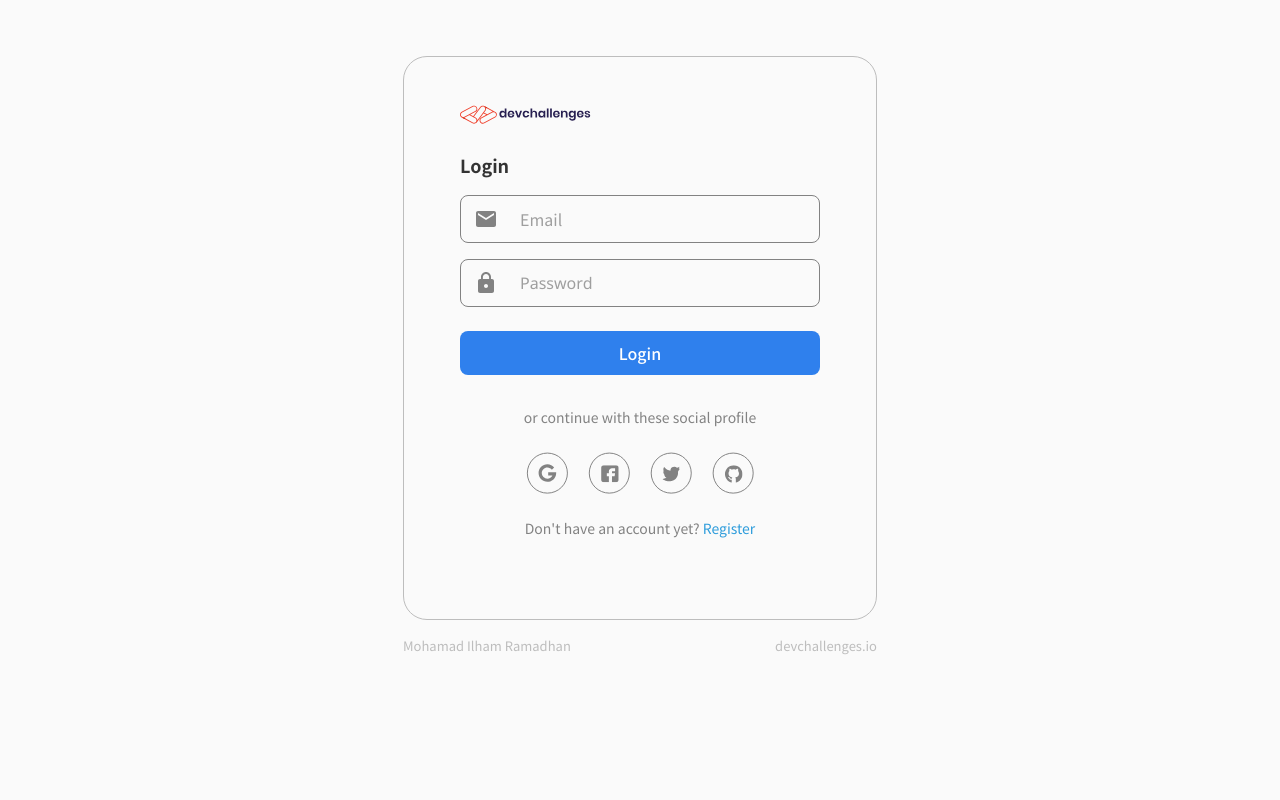
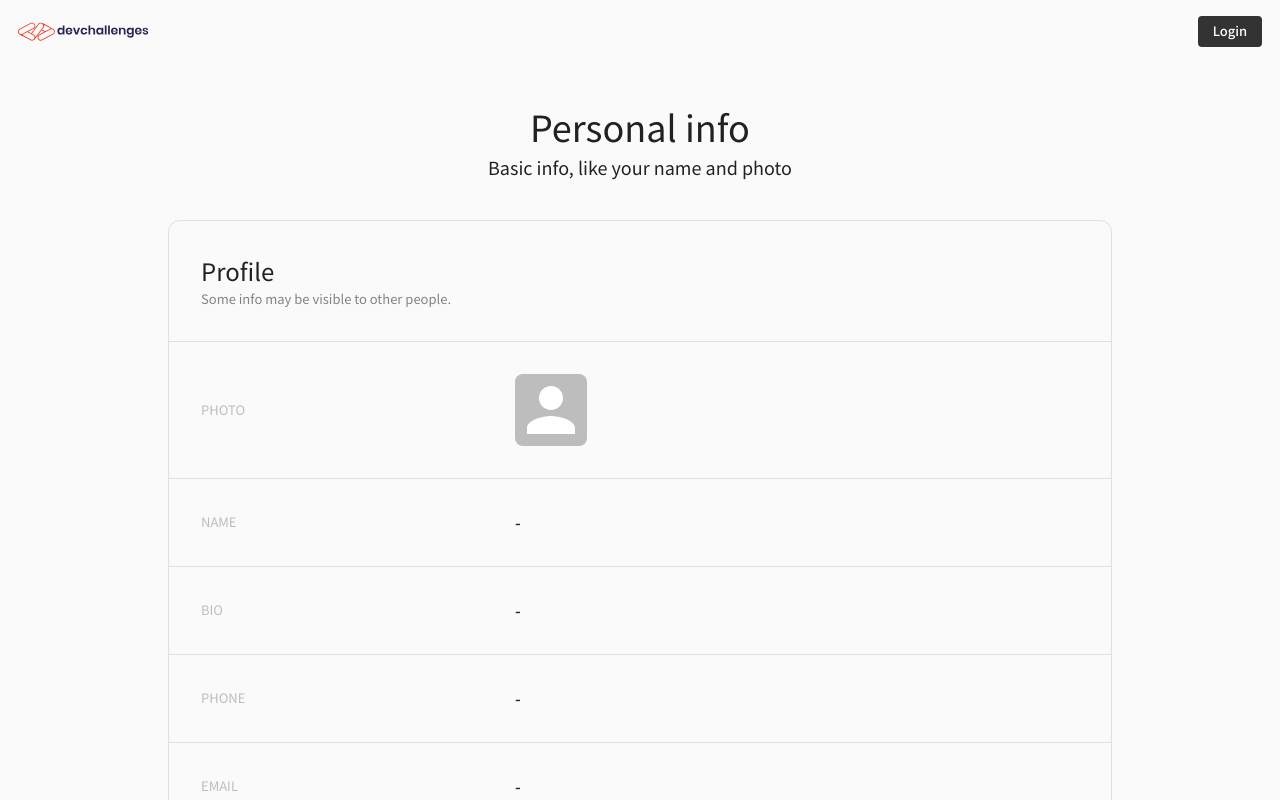
Before and after one commit to Mohamad-Ilham-Ramadhan/authentication-app, a React app: page /#/profile/1 in a window 1280 px wide. Before the commit this address led to /#/login. Shown: the top 800 px of the page. Built offline with nearby package versions, Linux system fonts and the light colour scheme; no server answers; sample sign-in values are in the browser's storage.

Commit message:
add login button on Header when there is no signed in user

```diff
--- a/src/components/Header.jsx
+++ b/src/components/Header.jsx
@@ -1,6 +1,6 @@
 import React, { useState, useEffect } from "react";
 import { connect } from "react-redux";
-import { useHistory } from "react-router-dom";
+import { useHistory, Link } from "react-router-dom";
 import clsx from "clsx";
 import { makeStyles, useTheme } from "@material-ui/core/styles";
 import Popover from "@material-ui/core/Popover";
@@ -16,6 +16,7 @@ import logo from "../assets/images/logo.svg";
 import profileImg from "../assets/images/profile.jpg";
 import ArrowDropDownIcon from "@material-ui/icons/ArrowDropDown";
 import PersonIcon from "@material-ui/icons/Person";
+import Button from "@material-ui/core/Button";
 // actions
 import logout from "../config/redux/actions/logout";
 
@@ -102,17 +103,28 @@ const useStyles = makeStyles((theme) => ({
       display: "inline-block",
     },
   },
+  login: {
+    marginLeft: "auto",
+    "&:hover": {
+      textDecoration: "none",
+    },
+    "& .MuiButton-root": {
+      backgroundColor: theme.palette.neutral.darkGray,
+      color: "white",
+      "&:hover": {
+        backgroundColor: "black",
+      },
+    },
+  },
 }));
 
 function Header({ className, isLogin, logout, user }) {
   const styles = useStyles();
   const history = useHistory();
   const [anchorEl, setAnchorEl] = useState(null);
-  useEffect(() => {
-    if (!isLogin) {
-      history.push("/login");
-    }
-  }, [isLogin]);
+  const open = Boolean(anchorEl);
+  const id = open ? "simple-popover" : undefined;
+
   const handleClick = (event) => {
     setAnchorEl(event.currentTarget);
   };
@@ -123,14 +135,20 @@ function Header({ className, isLogin, logout, user }) {
   function handleLogout() {
     logout();
   }
-  const open = Boolean(anchorEl);
-  const id = open ? "simple-popover" : undefined;
+  function handleClickLogin() {
+    history.push(`/login`);
+  }
   return (
     <header className={clsx(styles.root, className)}>
       <img src={logo} alt="" />
+      {isLogin ? (
         <div className={styles.menu} onClick={handleClick} role="button">
           <div className="profile-img">
-          {user.photoUrl ? <img src={user.photoUrl} alt="" /> : <PersonIcon />}
+            {user.photoUrl ? (
+              <img src={user.photoUrl} alt="" />
+            ) : (
+              <PersonIcon />
+            )}
           </div>
           <span className={styles.name}>
             {user.displayName ? user.displayName : user.email}
@@ -139,6 +157,13 @@ function Header({ className, isLogin, logout, user }) {
             className={clsx(styles.dropdownIcon, open ? "open" : "close")}
           />
         </div>
+      ) : (
+        <Link to="/login" className={styles.login}>
+          <Button variant="contained" disableElevation size="small">
+            Login
+          </Button>
+        </Link>
+      )}
       <Popover
         id={id}
         open={open}
--- a/src/components/profile/index.jsx
+++ b/src/components/profile/index.jsx
@@ -6,12 +6,6 @@ import Typography from "@material-ui/core/Typography";
 import Container from "@material-ui/core/Container";
 import Grid from "@material-ui/core/Grid";
 import Button from "@material-ui/core/Button";
-import Table from "@material-ui/core/Table";
-import TableBody from "@material-ui/core/TableBody";
-import TableCell from "@material-ui/core/TableCell";
-import TableContainer from "@material-ui/core/TableContainer";
-import TableHead from "@material-ui/core/TableHead";
-import TableRow from "@material-ui/core/TableRow";
 import Header from "../Header";
 import Footer from "../Footer";
 import profileImg from "../../assets/images/profile.jpg";
@@ -22,22 +16,12 @@ import PersonIcon from "@material-ui/icons/Person";
 import useStyles from "./style";
 // action
 
-// flow register
-// 1. firebase signin
-// 2. store user in redux
-// -. kalo isNewUser save data provider di database, kalo tidak maka tidak di save.
-// 3. use user in redux for <Profile />
-
-// flow login
-// 1. firebase  signin
-// 2. fetch data user di firebase database
-// 3. store data user di redux
-// 4. gunakan data user di <Profile />
-
 function Profile({ user, isLogin }) {
   const styles = useStyles();
   const history = useHistory();
-  useEffect(() => {}, []);
+  useEffect(() => {
+    console.log("what the fuck");
+  }, []);
   function handleClickEdit() {
     history.push(`/profile/${user.uid}/edit`);
   }
@@ -64,6 +48,7 @@ function Profile({ user, isLogin }) {
               </Typography>
             </Grid>
             <Grid item xs={5} className={styles.gridEdit}>
+              {isLogin && (
                 <Button
                   variant="outlined"
                   className={styles.edit}
@@ -71,6 +56,7 @@ function Profile({ user, isLogin }) {
                 >
                   Edit
                 </Button>
+              )}
             </Grid>
           </Grid>
           <Grid container className={styles.gridContainer}>
```
Lines whose indentation alone changed are shown as unchanged.
